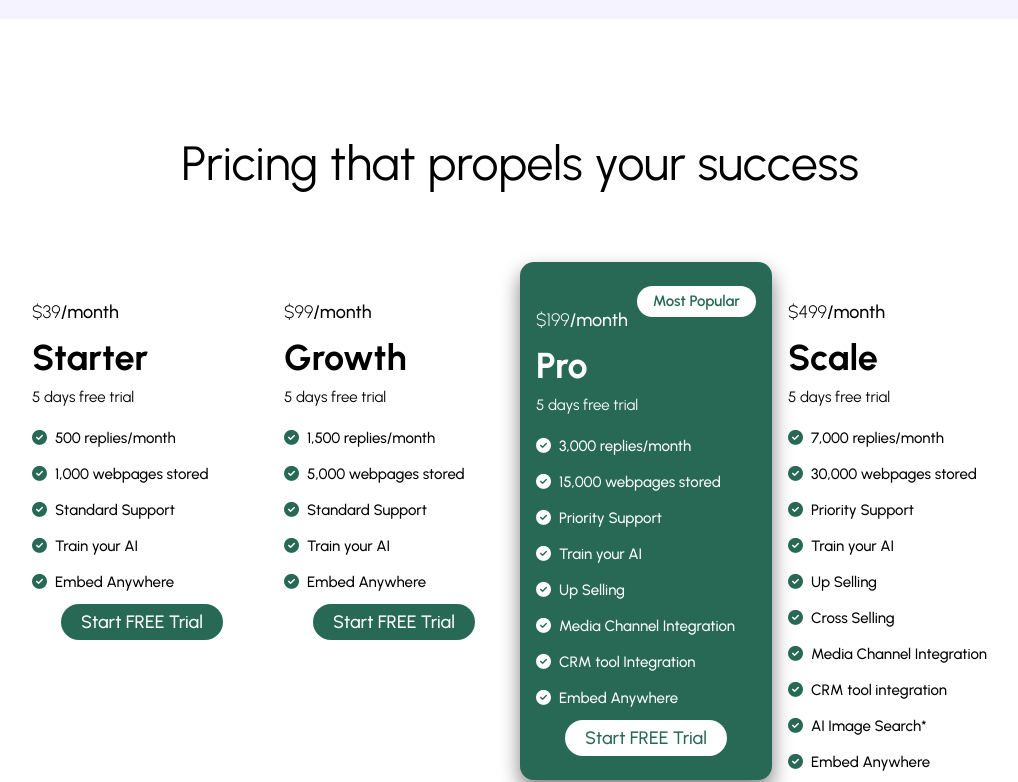
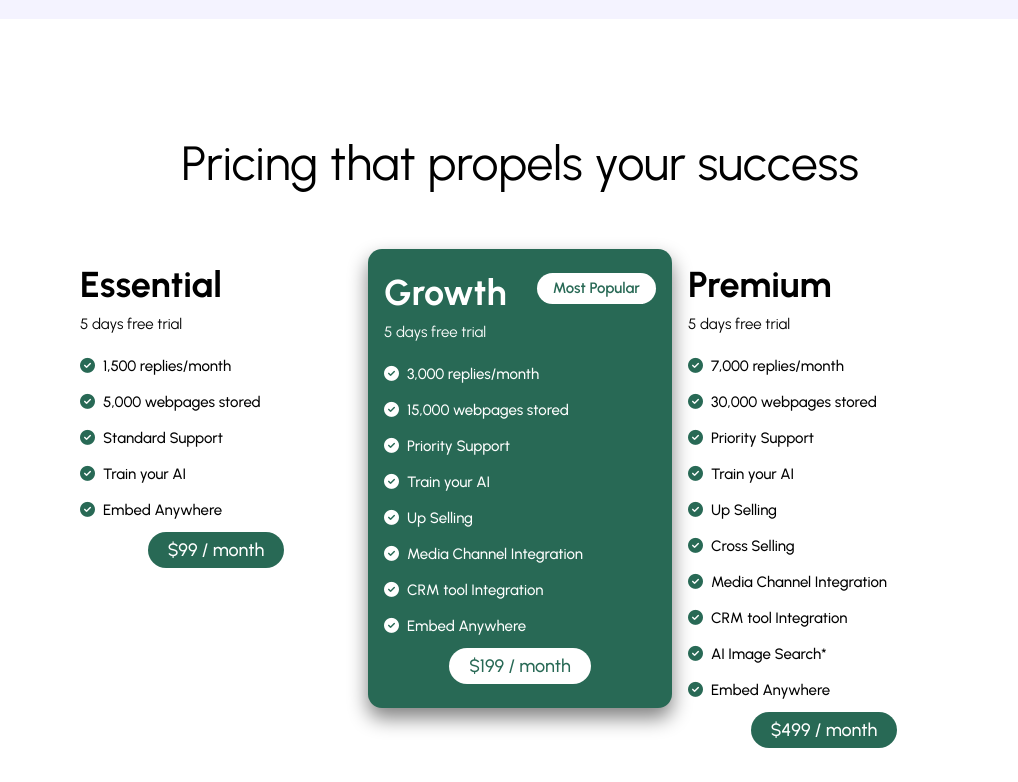
Before and after one commit to navanee1609/cque-archie, a Next.js app: page /pricing in a window 1280 px wide. Shown: the part 620-1402 px from the top of the page, without its empty margins (120-1138 px from the left). Built offline with nearby package versions, Linux system fonts and the light colour scheme.

Commit message:
changed the pricing section content

```diff
--- a/app/pricing/page.jsx
+++ b/app/pricing/page.jsx
@@ -12,7 +12,7 @@ const Pricing = () => {
   const [showWidget, setShowWidget] = useState(false);
 
   const [overlayVisible, setOverlayVisible] = useState(false);
-  const [activeCard, setActiveCard] = useState(3);
+  const [activeCard, setActiveCard] = useState(2);
   const [errors, setErrors] = useState({
     visitPM: '',
     orderPM: '',
@@ -161,37 +161,24 @@ const Pricing = () => {
         </div>
       </div>
       <div className="container mx-auto sm:px-4 pb-20">
-        <h2 className="text-center text-3xl md:text-5xl" style={{ paddingBottom: '6%' }}>
+        <h2 className="text-center text-3xl md:text-5xl" style={{ paddingBottom: '5%' }}>
           Pricing that propels your success
         </h2>
-        <div className="flex flex-wrap lg:w-5/6 pr-4 pl-4 mx-auto justify-center cursor-pointer">
+        <div className="flex flex-wrap pr-4 pl-4 mx-auto justify-center cursor-pointer">
   {[
     {
-              id: 1,
-              price: '$39',
-              plan: 'Starter',
-              replies: '500 replies/month',
-              webpages: '1,000 webpages stored',
-              support: 'Standard Support',
-              trainAI: 'Train your AI',
-              proActiveSales: 'Pro-Active AI Sales',
-              embedAnywhere: 'Embed Anywhere'
-            },
-            {
-              id: 2,
-              price: '$99',
-              plan: 'Growth',
+      price: '$99 / month',
+      plan: 'Essential',
       replies: '1,500 replies/month',
       webpages: '5,000 webpages stored',
       support: 'Standard Support',
       trainAI: 'Train your AI',
       proActiveSales: 'Pro-Active AI Sales',
-              embedAnywhere: 'Embed Anywhere'
+      embedAnywhere: 'Embed Anywhere',
     },
     {
-              id: 3,
-              price: '$199',
-              plan: 'Pro',
+      price: '$199 / month',
+      plan: 'Growth',
       replies: '3,000 replies/month',
       webpages: '15,000 webpages stored',
       support: 'Priority Support',
@@ -200,12 +187,11 @@ const Pricing = () => {
       mediaIntegration: 'Media Channel Integration',
       crmIntegration: 'CRM tool Integration',
       proActiveSales: 'Pro-Active AI Sales',
-              embedAnywhere: 'Embed Anywhere'
+      embedAnywhere: 'Embed Anywhere',
     },
     {
-              id: 4,
-              price: '$499',
-              plan: 'Scale',
+      price: '$499 / month',
+      plan: 'Premium',
       replies: '7,000 replies/month',
       webpages: '30,000 webpages stored',
       support: 'Priority Support',
@@ -213,115 +199,143 @@ const Pricing = () => {
       upSelling: 'Up Selling',
       crossSelling: 'Cross Selling',
       mediaIntegration: 'Media Channel Integration',
-              crmIntegration: 'CRM tool integration',
+      crmIntegration: 'CRM tool Integration',
       aiImageSearch: 'AI Image Search*',
       proActiveSales: 'Pro-Active AI Sales',
-              embedAnywhere: 'Embed Anywhere'
-            }
-          ].map(card => (
+      embedAnywhere: 'Embed Anywhere',
+    },
+  ].map((card, index) => (
     <div
-              key={card.id}
-              className={`w-full sm:w-1/2 lg:w-1/3 p-4 ${getCardClasses(card.id)} `}
-              onClick={() => handleCardClick(card.id)}
+      key={index}
+      className={`w-full sm:w-1/2 lg:w-1/3 p-4 ${getCardClasses(index + 1)} `}
+      onClick={() => handleCardClick(index + 1)}
       style={{ alignSelf: 'flex-start' }}
     >
-              {card.id === 3 && (
+      {index === 1 && (
         <div
-                  className={`inline-block p-1 text-center font-semibold text-sm align-baseline leading-none rounded-full py-2 px-4 fs-15 fw-500 float-end mb-3 ${activeCard === 3 ? 'bg-white text-black' : 'bg-blue text-white'
+          className={`inline-block p-1 text-center font-semibold text-sm align-baseline leading-none rounded-full py-2 px-4 fs-15 fw-500 float-end mb-3 ${
+            activeCard === index + 1 ? 'bg-white text-black' : 'bg-blue text-white'
           }`}
         >
           Most Popular
         </div>
       )}
-              <h2 className={`my-3 pt-2 font-medium text-lg fw-300 ${getTextColor(card.id)}`}>
-                {card.price}<span className="fs-18 font-medium text-lg">/month</span>
-              </h2>
-              <h3 className={`mb-2 text-4xl font-bold  ${getTextColor(card.id)}`}>{card.plan}</h3>
-              <p className={`mb-4 fs-15 ${getTextColor(card.id)}`}>5 days free trial</p>
+      <h3 className={`mb-2 text-4xl font-bold ${getTextColor(index + 1)}`}>
+        {card.plan}
+      </h3>
+      <p className={`mb-4 fs-15 ${getTextColor(index + 1)}`}>5 days free trial</p>
       <ul className="p-0" style={{ listStyle: 'none' }}>
-                <li className={`fs-15 font-medium text-lg mb-2 ${getTextColor(card.id)}`}>
-                  <i className={`fa-solid fa-circle-check pe-2 ${activeCard === card.id ? 'text-white' : 'text-blue'}`} />
+        <li className={`fs-15 font-medium text-lg mb-2 ${getTextColor(index + 1)}`}>
+          <i
+            className={`fa-solid fa-circle-check pe-2 ${
+              activeCard === index + 1 ? 'text-white' : 'text-blue'
+            }`}
+          />
           {card.replies}
         </li>
-                <li className={`fs-15 font-medium text-lg mb-2 ${getTextColor(card.id)}`}>
-                  <i className={`fa-solid fa-circle-check pe-2 ${activeCard === card.id ? 'text-white' : 'text-blue'}`} />
+        <li className={`fs-15 font-medium text-lg mb-2 ${getTextColor(index + 1)}`}>
+          <i
+            className={`fa-solid fa-circle-check pe-2 ${
+              activeCard === index + 1 ? 'text-white' : 'text-blue'
+            }`}
+          />
           {card.webpages}
         </li>
         {card.support && (
-                  <li className={`fs-15 font-medium text-lg mb-2 ${getTextColor(card.id)}`}>
-                    <i className={`fa-solid fa-circle-check pe-2 ${activeCard === card.id ? 'text-white' : 'text-blue'}`} />
+          <li className={`fs-15 font-medium text-lg mb-2 ${getTextColor(index + 1)}`}>
+            <i
+              className={`fa-solid fa-circle-check pe-2 ${
+                activeCard === index + 1 ? 'text-white' : 'text-blue'
+              }`}
+            />
             {card.support}
           </li>
         )}
         {card.trainAI && (
-                  <li className={`fs-15 font-medium text-lg mb-2 ${getTextColor(card.id)}`}>
-                    <i className={`fa-solid fa-circle-check pe-2 ${activeCard === card.id ? 'text-white' : 'text-blue'}`} />
+          <li className={`fs-15 font-medium text-lg mb-2 ${getTextColor(index + 1)}`}>
+            <i
+              className={`fa-solid fa-circle-check pe-2 ${
+                activeCard === index + 1 ? 'text-white' : 'text-blue'
+              }`}
+            />
             {card.trainAI}
           </li>
         )}
         {card.upSelling && (
-                  <li className={`fs-15 font-medium text-lg mb-2 ${getTextColor(card.id)}`}>
-                    <i className={`fa-solid fa-circle-check pe-2 ${activeCard === card.id ? 'text-white' : 'text-blue'}`} />
+          <li className={`fs-15 font-medium text-lg mb-2 ${getTextColor(index + 1)}`}>
+            <i
+              className={`fa-solid fa-circle-check pe-2 ${
+                activeCard === index + 1 ? 'text-white' : 'text-blue'
+              }`}
+            />
             {card.upSelling}
           </li>
         )}
         {card.crossSelling && (
-                  <li className={`fs-15 font-medium text-lg mb-2 ${getTextColor(card.id)}`}>
-                    <i className={`fa-solid fa-circle-check pe-2 ${activeCard === card.id ? 'text-white' : 'text-blue'}`} />
+          <li className={`fs-15 font-medium text-lg mb-2 ${getTextColor(index + 1)}`}>
+            <i
+              className={`fa-solid fa-circle-check pe-2 ${
+                activeCard === index + 1 ? 'text-white' : 'text-blue'
+              }`}
+            />
             {card.crossSelling}
           </li>
         )}
         {card.mediaIntegration && (
-                  <li className={`fs-15 font-medium text-lg mb-2 ${getTextColor(card.id)}`}>
-                    <i className={`fa-solid fa-circle-check pe-2 ${activeCard === card.id ? 'text-white' : 'text-blue'}`} />
+          <li className={`fs-15 font-medium text-lg mb-2 ${getTextColor(index + 1)}`}>
+            <i
+              className={`fa-solid fa-circle-check pe-2 ${
+                activeCard === index + 1 ? 'text-white' : 'text-blue'
+              }`}
+            />
             {card.mediaIntegration}
           </li>
         )}
         {card.crmIntegration && (
-                  <li className={`fs-15 font-medium text-lg mb-2 ${getTextColor(card.id)}`}>
-                    <i className={`fa-solid fa-circle-check pe-2 ${activeCard === card.id ? 'text-white' : 'text-blue'}`} />
+          <li className={`fs-15 font-medium text-lg mb-2 ${getTextColor(index + 1)}`}>
+            <i
+              className={`fa-solid fa-circle-check pe-2 ${
+                activeCard === index + 1 ? 'text-white' : 'text-blue'
+              }`}
+            />
             {card.crmIntegration}
           </li>
         )}
         {card.aiImageSearch && (
-                  <li className={`fs-15 font-medium text-lg mb-2 ${getTextColor(card.id)}`}>
-                    <i className={`fa-solid fa-circle-check pe-2 ${activeCard === card.id ? 'text-white' : 'text-blue'}`} />
+          <li className={`fs-15 font-medium text-lg mb-2 ${getTextColor(index + 1)}`}>
+            <i
+              className={`fa-solid fa-circle-check pe-2 ${
+                activeCard === index + 1 ? 'text-white' : 'text-blue'
+              }`}
+            />
             {card.aiImageSearch}
           </li>
         )}
         {card.embedAnywhere && (
-                  <li className={`fs-15 font-medium text-lg mb-2 ${getTextColor(card.id)}`}>
-                    <i className={`fa-solid fa-circle-check pe-2 ${activeCard === card.id ? 'text-white' : 'text-blue'}`} />
+          <li className={`fs-15 font-medium text-lg mb-2 ${getTextColor(index + 1)}`}>
+            <i
+              className={`fa-solid fa-circle-check pe-2 ${
+                activeCard === index + 1 ? 'text-white' : 'text-blue'
+              }`}
+            />
             {card.embedAnywhere}
           </li>
         )}
       </ul>
       <div className="text-center">
         <button
-                  className={`py-1 px-5 rounded-full font-medium text-lg transition-colors duration-500 ${activeCard === card.id ? 'bg-white text-blue' : 'bg-blue text-white'
+          className={`py-1 px-5 rounded-full font-medium text-lg transition-colors duration-500 ${
+            activeCard === index + 1 ? 'bg-white text-blue' : 'bg-blue text-white'
           }`}
           onClick={() => setShowCalendly(true)}
         >
-                  Start FREE Trial
+          {card.price}
         </button>
       </div>
     </div>
   ))}
-          {/* Overlay for Calendly */}
-          {showCalendly && (
-            <div className="fixed inset-0 flex items-center justify-center z-50 bg-black bg-opacity-50">
-              <div className="relative rounded-lg p-8 w-11/12 max-w-4xl my-8 max-h-screen bg-transparent">
-                <InlineWidget url="https://calendly.com/prabhu-m-spritle/CQUE-ai-demo?month=2024-03" />
-                <button
-                  className="absolute top-2 right-2 text-gray-500 hover:text-gray-700 text-2xl text-white"
-                  onClick={() => setShowCalendly(false)}
-                >
-                  &#10005; {/* X button */}
-                </button>
 </div>
-            </div>
-          )}
-        </div>
+
       </div>
 
       <div className="container mx-auto sm:px-4 ptb-60">
```
Lines whose indentation alone changed are shown as unchanged.
